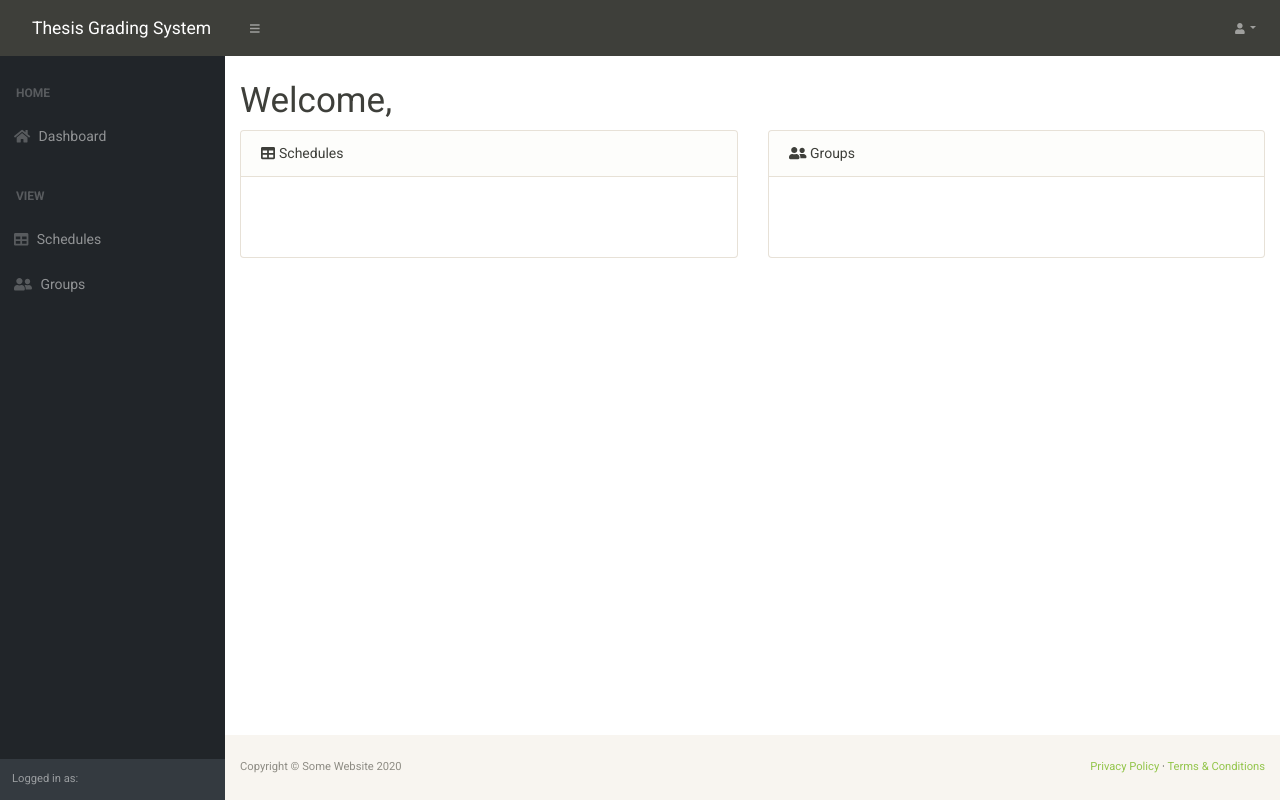
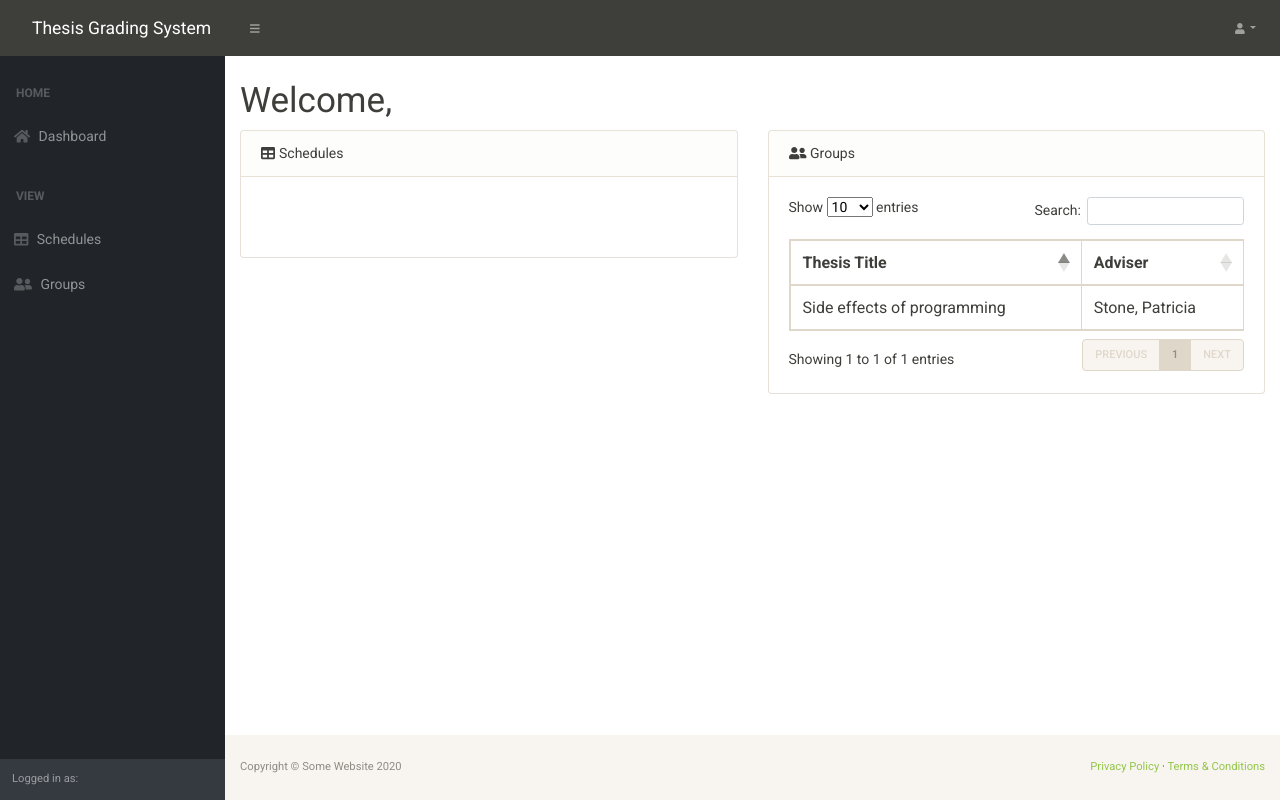
Before and after one commit to JChris1221/ProjectSystem, a PHP site: page / in a window 1280 px wide. Run offline with PHP 8.4, Linux system fonts and the light colour scheme; the visitor is signed in with stand-in values (Sample User, id 1); data comes from the database, SQL or seed files in the repository; some libraries are stand-ins or nearby versions.

Commit message:
Added groups table

```diff
--- a/index.php
+++ b/index.php
@@ -1,6 +1,7 @@
 <?php
 require_once("Backend/classes/Account.php");
 require_once("Backend/classes/DBHandler.php");
+require_once("Backend/classes/Group.php");
 
 session_start();
 if(!isset($_SESSION["Account"])){
@@ -39,7 +40,39 @@ if(!isset($_SESSION["Account"])){
                             <div class="col-xl-6">
                                 <div class="card mb-4">
                                     <div class="card-header"><i class="fas fa-user-friends mr-1"></i>Groups</div>
-                                    <div class="card-body"><canvas id="myBarChart" width="100%" height="40"></canvas></div>
+                                    <div class="card-body"> <div class="table-responsive">
+                                        <table class="table table-bordered" id="GroupsTable" width="100%" cellspacing="0">
+                                                <thead>
+                                                    <tr>
+                                                        <th>Thesis Title</th>
+                                                        <th>Adviser</th>
+                                                    </tr>
+                                                </thead>
+                                                <tbody>
+                                                    <?php
+                                                        $groups = DBHandler::GetGroups();
+
+                                                        if($groups === NULL){
+                                                            echo "<tr><td colspan = '4'>No accounts yet.</td></tr>";
+                                                        }
+                                                        else
+                                                        {
+
+                                                            foreach ($groups as $g) {
+                                                                $adviser = DBHandler::GetGroupFaculty($g->id, 1);
+                                                                echo "<tr>";
+                                                                ?>
+                                                                    <td><?=$g->title?></td>
+                                                                    <td><?=$adviser[0]->lastname.", ".$adviser[0]->firstname?></td>
+                                                                <?php
+                                                                echo "</tr>";
+                                                            }
+                                                        }
+
+                                                    ?>
+                                                </tbody>
+                                            </table>
+                                        </div></div>
                                 </div>
                             </div>
                         </div>
@@ -51,7 +84,7 @@ if(!isset($_SESSION["Account"])){
                                     <div class="card-header"><i class="fas fa-user mr-1"></i>Accounts</div>
                                     <div class="card-body">
                                         <div class="table-responsive">
-                                            <table class="table table-bordered" id="dataTable" width="100%" cellspacing="0">
+                                            <table class="table table-bordered" id="AccountsTable" width="100%" cellspacing="0">
                                                 <thead>
                                                     <tr>
                                                         <th>First Name</th>
@@ -107,6 +140,6 @@ if(!isset($_SESSION["Account"])){
         <script src="assets/demo/chart-bar-demo.js"></script>
         <script src="https://cdn.datatables.net/1.10.20/js/jquery.dataTables.min.js" crossorigin="anonymous"></script>
         <script src="https://cdn.datatables.net/1.10.20/js/dataTables.bootstrap4.min.js" crossorigin="anonymous"></script>
-        <script src="js/datatables-demo.js"></script>
+        <script src="js/datatables-demo.js?version=2"></script>
     </body>
 </html>
```
